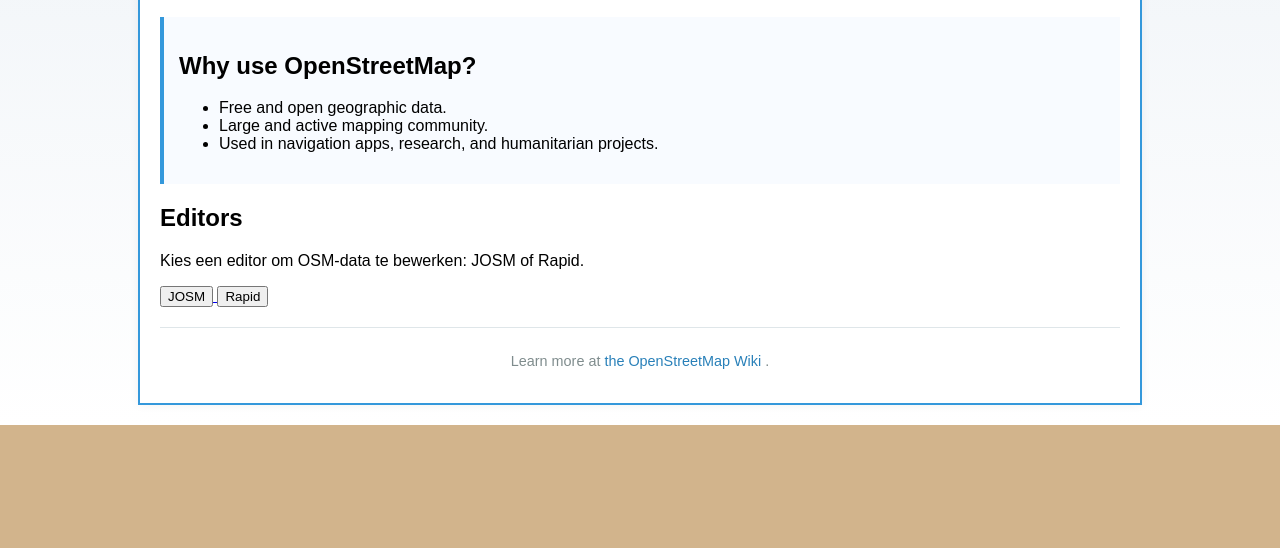
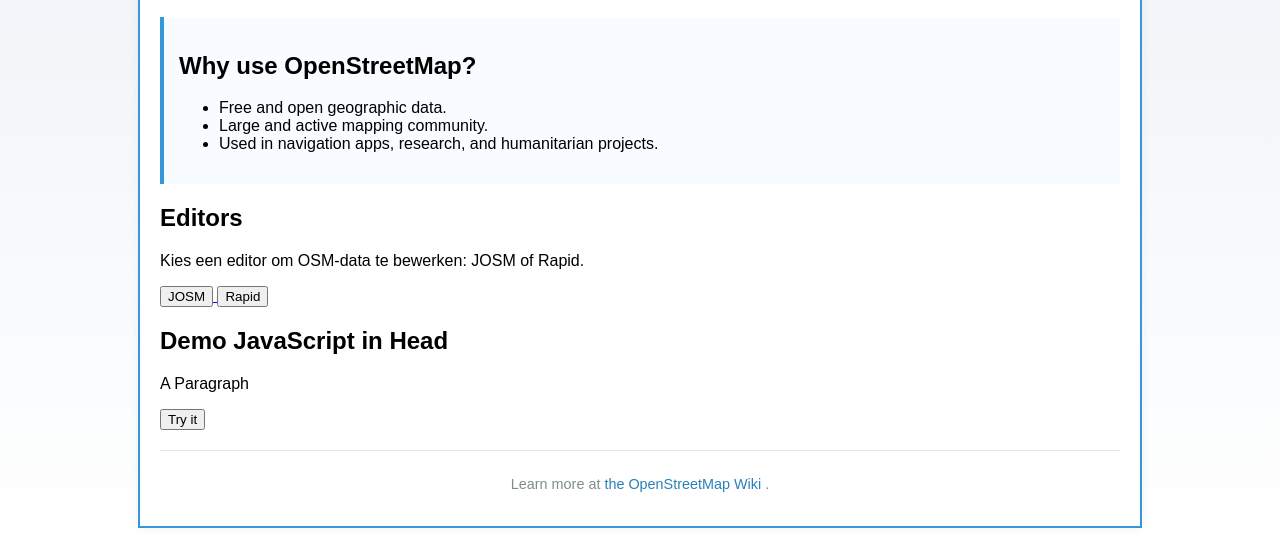
Before and after one commit to CasGroenigen/OpdrachtWebsiteOSM, a plain HTML site: page index.html in a window 1280 px wide. Shown: the part 684-1232 px from the top of the page. Before the commit the page ends 1109 px from the top, so only its background shows below. Drawn offline with Linux system fonts and the light colour scheme.

Commit message:
Implement demo JavaScript function in index.html
Added a JavaScript function to change paragraph text.

```diff
--- a/index.html
+++ b/index.html
@@ -8,6 +8,13 @@
 
     <!-- External CSS -->
     <link rel="stylesheet" href="styles.css" />
+
+    <script>
+function myFunction() {
+  document.getElementById("demo").innerHTML = "Paragraph changed.";
+}
+</script>
+
   </head>
   <body>
     <!-- Main container -->
@@ -77,6 +84,11 @@
         </div>
       </section>
 
+      <h2>Demo JavaScript in Head</h2>
+
+<p id="demo">A Paragraph</p>
+<button type="button" onclick="myFunction()">Try it</button>
+
       <footer class="footer">
         <p>
           Learn more at
```
